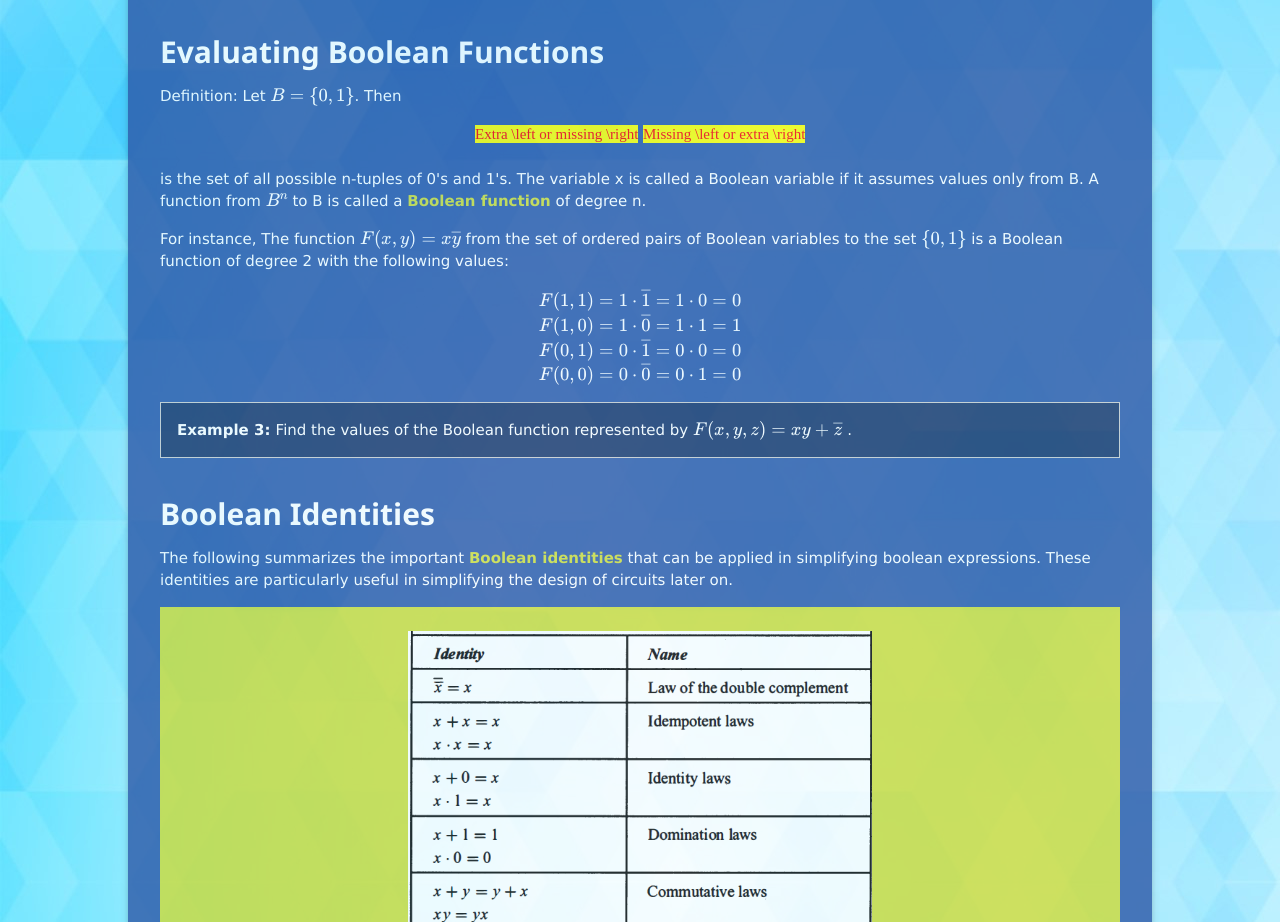
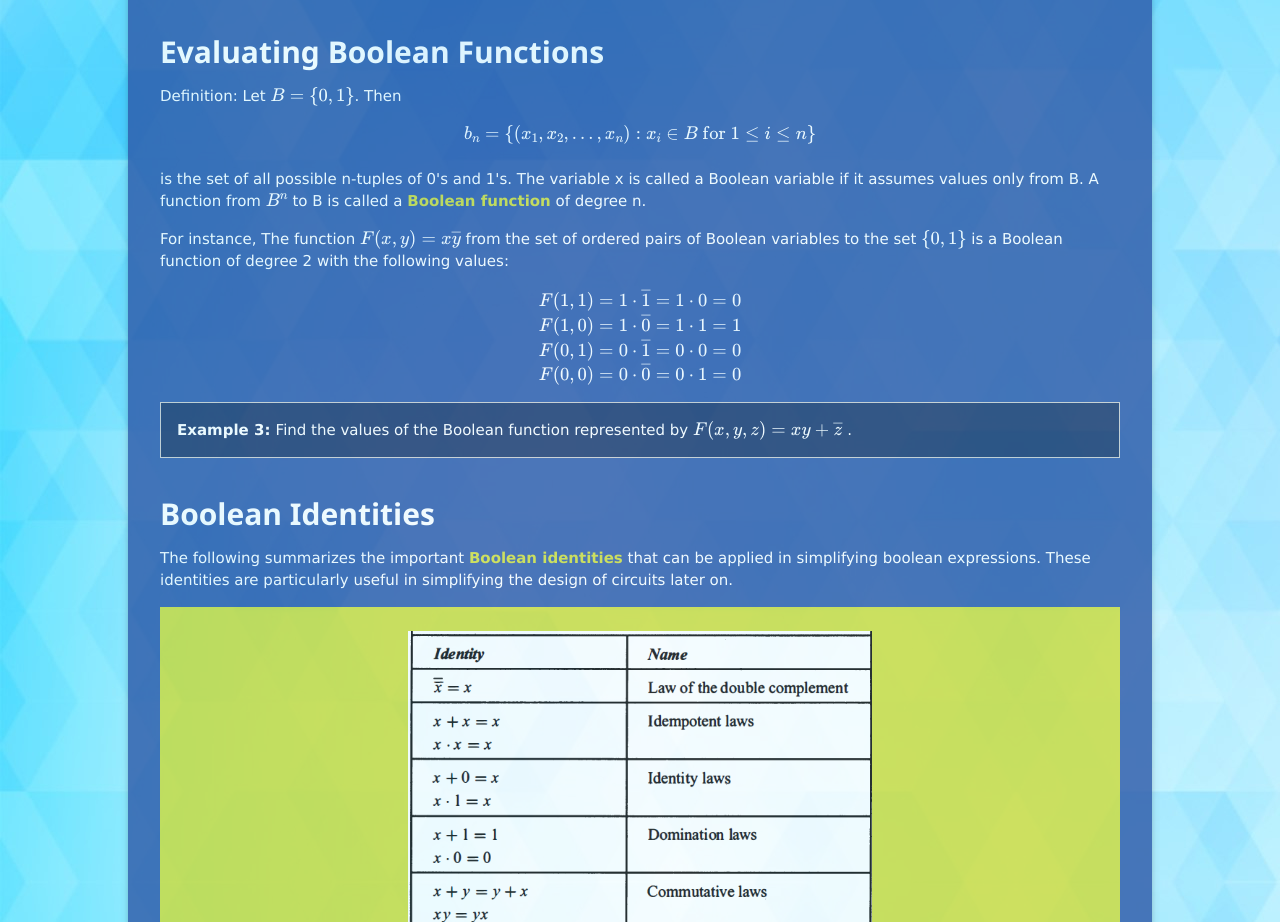
Before and after one commit to 20100215/EZLOGIC, a plain HTML site: page Files/Topics/2-1.html in a window 1280 px wide. Shown: the part 2100-3022 px from the top of the page. Drawn offline with nearby package versions, Linux system fonts and the light colour scheme.

Commit message:
Add files via upload

```diff
--- a/Files/Topics/2-1.html
+++ b/Files/Topics/2-1.html
@@ -198,7 +198,8 @@
             <h2><b>Evaluating Boolean Functions</b></h2> <!--Topic 3-->
             <p>
               Definition: Let $$B = \left\{0,1\right\}$$. Then <br>
-            <div class="w3-center">$$b_{n}=\left\{(x_{1},x_{2},...,x_{n})$$ $$:x_{i}\in B\text{ for }1\le i \le n\right\}$$</div><br>
+            <div class="w3-center w3-hide-small">$$b_{n}=\left\{(x_{1},x_{2},...,x_{n}):x_{i}\in B\text{ for }1\le i \le n\right\}$$</div>
+            <div class="w3-center w3-small w3-hide-medium w3-hide-large">$$b_{n}=\left\{(x_{1},x_{2},...,x_{n}):x_{i}\in B\text{ for }1\le i \le n\right\}$$</div><br>
             is the set of all possible n-tuples of 0's and 1's.
             The variable x is called a Boolean variable if it assumes values only from B. A function from $$B^{n}$$ to B is called a
             <b class="w3-text-lime">Boolean function</b> of degree n.
```
